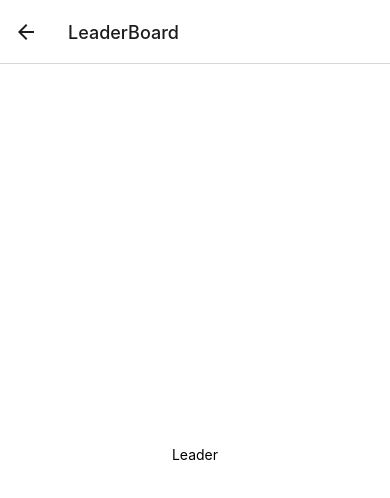
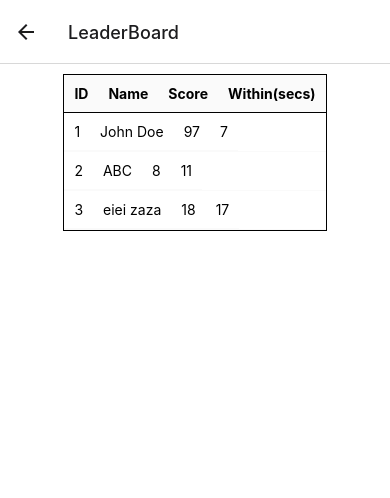
Before and after one commit to lertumpai/exam-bd, a React Native app: screen /LeaderBoard in a window 390 px wide. Shown: the top 498 px of the page. Built offline with nearby package versions, Linux system fonts and the light colour scheme.

Commit message:
implement table score

```diff
--- a/App.tsx
+++ b/App.tsx
@@ -1,10 +1,10 @@
 import {createNativeStackNavigator} from '@react-navigation/native-stack'
 import {NavigationContainer} from "@react-navigation/native"
 import HomeScreen from "./screens/Home"
-import LeaderBoardScreen from "./screens/LeaderBoard"
 import {RootStackParamList} from "./root.navigation"
 import ExamScreen from "./screens/exam/Exam"
 import RegisterExamScreen from "./screens/exam/RegisterExam"
+import LeaderBoardScreen from "./screens/leaderBoard/LeaderBoard";
 
 const Stack = createNativeStackNavigator<RootStackParamList>()
 
--- a/screens/LeaderBoard.tsx
+++ b/screens/leaderBoard/LeaderBoard.tsx
@@ -1,6 +1,7 @@
-import {StyleSheet, Text, View} from "react-native"
+import {StyleSheet, View} from "react-native"
 import {NativeStackScreenProps} from "@react-navigation/native-stack"
-import {RootStackParamList} from "../root.navigation"
+import {RootStackParamList} from "../../root.navigation";
+import ScoreTable from "./components/ScoreTable";
 
 const styles = StyleSheet.create({
   container: {
@@ -17,7 +18,7 @@ type LeaderBoardScreenNavigationProp = NativeStackScreenProps<RootStackParamList
 export default function LeaderBoardScreen({navigation}: LeaderBoardScreenNavigationProp) {
   return (
     <View style={styles.container}>
-      <Text>Leader</Text>
+      <ScoreTable/>
     </View>
   )
 }
--- /dev/null
+++ b/screens/leaderBoard/components/ScoreTable.tsx
@@ -0,0 +1,108 @@
+import React from 'react'
+import {ScrollView, StyleSheet, Text, View} from 'react-native'
+import {colors} from "../../../styles";
+
+type ScoreRowProps = {
+  id: number
+  name: string
+  score: number
+  startDateTime: Date
+  finishDateTime: Date
+}
+
+function ScoreTable() {
+  const tableData = [
+    {
+      id: 1,
+      name: 'John Doe',
+      score: 97,
+      startDateTime: new Date('2021-01-01T00:00:00Z'),
+      finishDateTime: new Date('2021-01-01T00:00:07Z')
+    },
+    {
+      id: 2,
+      name: 'ABC',
+      score: 8,
+      startDateTime: new Date('2021-01-01T00:00:00Z'),
+      finishDateTime: new Date('2021-01-01T00:00:11Z')
+    },
+    {
+      id: 3,
+      name: 'eiei zaza',
+      score: 18,
+      startDateTime: new Date('2021-01-01T00:00:00Z'),
+      finishDateTime: new Date('2021-01-01T00:00:17Z')
+    }
+  ]
+
+  function ScoreHeader() {
+    return (
+      <View style={styles.tableHeader}>
+        <Text style={styles.headerText}>ID</Text>
+        <Text style={styles.headerText}>Name</Text>
+        <Text style={styles.headerText}>Score</Text>
+        <Text style={styles.headerText}>Within(secs)</Text>
+      </View>
+    )
+  }
+
+  const calculateTime = (startDateTime: Date, finishDateTime: Date): string => {
+    return String((finishDateTime.getTime() - startDateTime.getTime()) / 1000)
+  }
+
+  function ScoreRow(row: ScoreRowProps) {
+    return (
+      <View style={styles.tableRow}>
+        <Text style={styles.rowText}>{row.id}</Text>
+        <Text style={styles.rowText}>{row.name}</Text>
+        <Text style={styles.rowText}>{row.score}</Text>
+        <Text style={styles.rowText}>{calculateTime(row.startDateTime, row.finishDateTime)}</Text>
+      </View>
+    )
+  }
+
+  return (
+    <ScrollView contentContainerStyle={styles.container}>
+      <View style={styles.table}>
+        <ScoreHeader/>
+        {tableData.map((row) => (
+          <View key={row.id} style={styles.tableRow}>
+            <ScoreRow {...row}/>
+          </View>
+        ))}
+      </View>
+    </ScrollView>
+  )
+}
+
+export default React.memo(ScoreTable)
+
+const styles = StyleSheet.create({
+  container: {
+    padding: 10,
+  },
+  table: {
+    borderWidth: 1,
+    borderColor: colors.black,
+  },
+  tableHeader: {
+    flexDirection: 'row',
+    backgroundColor: colors.grey["50"],
+    borderBottomWidth: 1,
+    borderBottomColor: colors.black,
+  },
+  headerText: {
+    padding: 10,
+    fontWeight: 'bold',
+    textAlign: 'center',
+  },
+  tableRow: {
+    flexDirection: 'row',
+    borderBottomWidth: 1,
+    borderBottomColor: colors.grey["50"],
+  },
+  rowText: {
+    padding: 10,
+    textAlign: 'center',
+  },
+})
```
